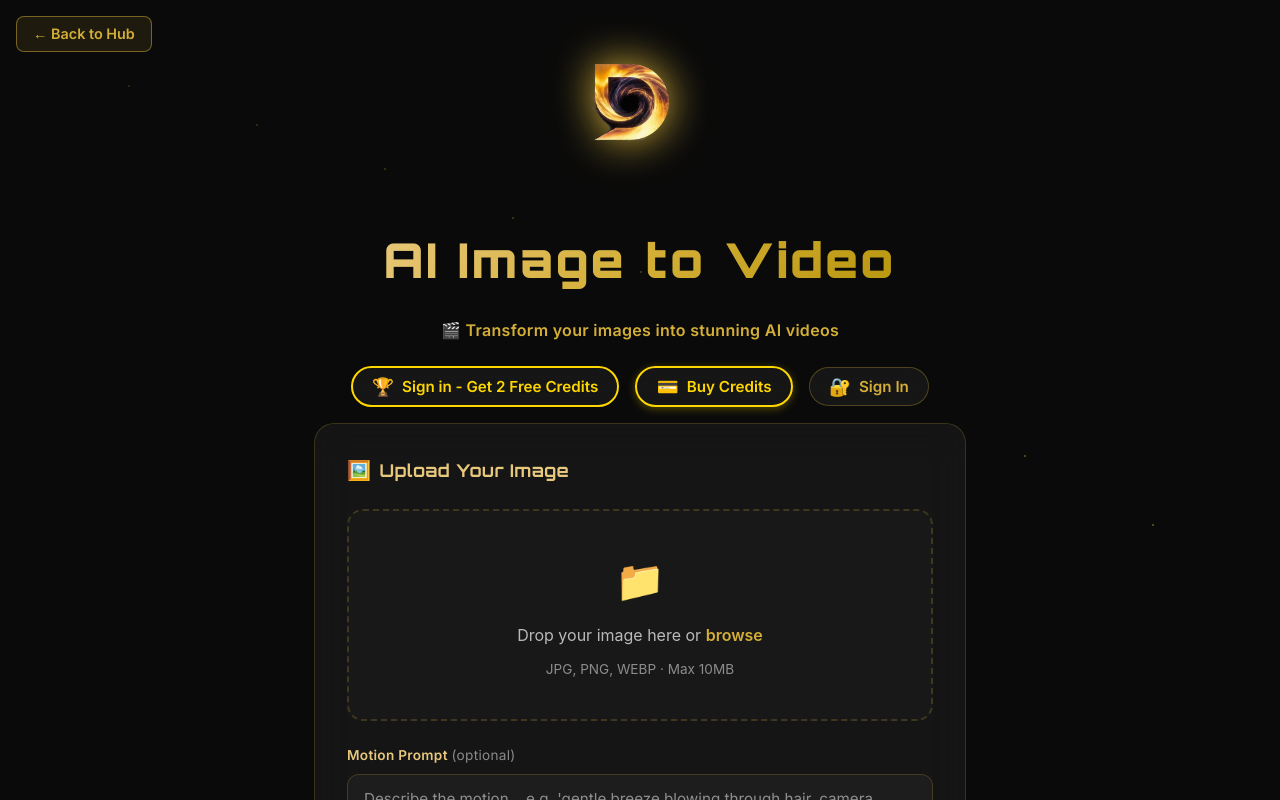
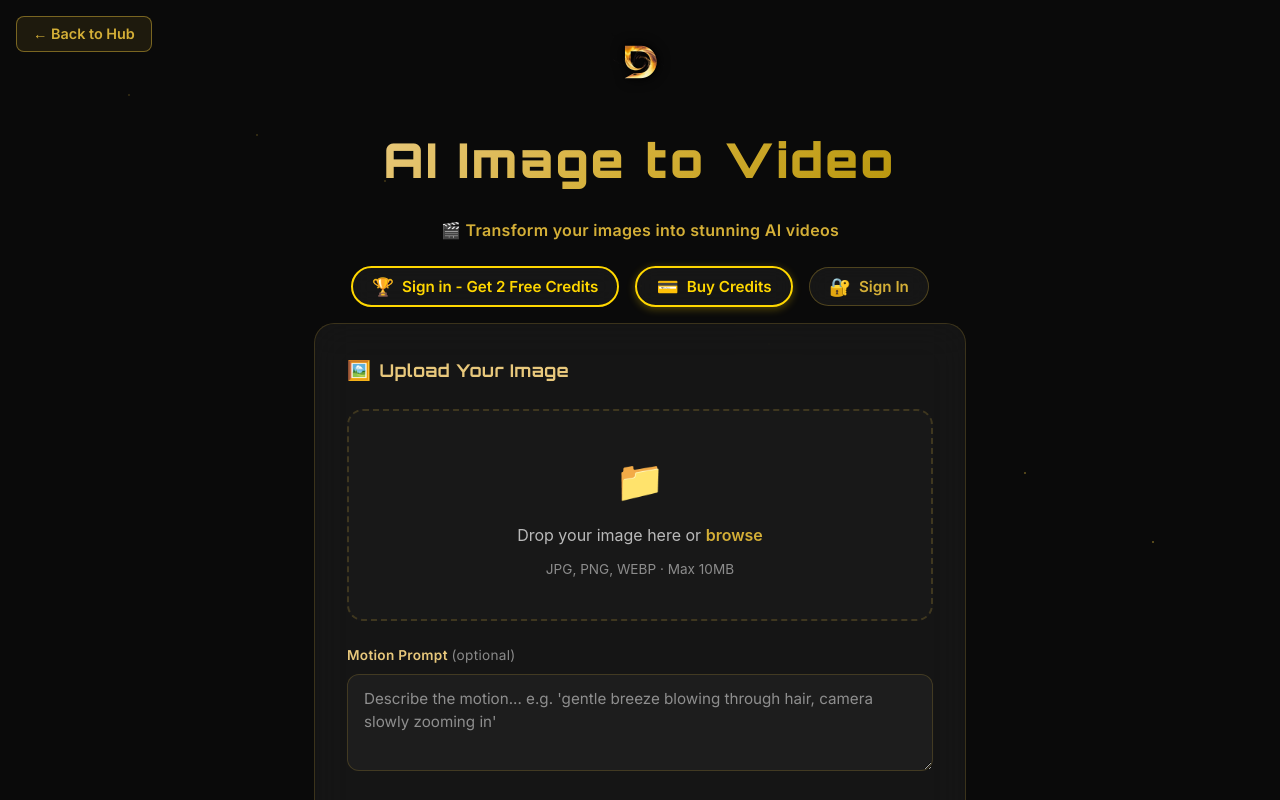
Before and after one commit to deepvortexia/image-to-video, a Next.js app: page / in a window 1280 px wide. Shown: the top 800 px of the page. Built offline with nearby package versions, Linux system fonts and the light colour scheme; no server answers.

Commit message:
Update logo to reallitylogoreal.webp, 60px black halo, remove glow animation
Co-Authored-By: Claude Sonnet 4.6 <noreply@anthropic.com>

```diff
--- a/components/Header.css
+++ b/components/Header.css
@@ -24,38 +24,19 @@
 .back-to-hub-link:hover { background: rgba(212,175,55,0.2); border-color: #D4AF37; transform: translateX(-2px); }
 
 .logo-display-zone {
-  position: relative;
-  width: 160px; height: 160px;
+  height: 60px;
+  width: auto;
   margin: 0 auto 1rem;
+  display: flex;
+  align-items: center;
+  justify-content: center;
 }
 
 .brand-logo-image {
-  width: 100%; height: 100%; object-fit: contain;
-  position: relative; z-index: 3;
-  animation: logoGlowPulse 3s ease-in-out infinite;
-  filter: drop-shadow(0 0 20px #D4AF37);
-}
-
-@keyframes logoGlowPulse {
-  0%, 100% { filter: drop-shadow(0 0 20px #D4AF37) brightness(1); }
-  50% { filter: drop-shadow(0 0 35px #E8C87C) brightness(1.2); }
-}
-
-.orbit-ring-one, .orbit-ring-two, .orbit-ring-three {
-  position: absolute;
-  top: 50%; left: 50%;
-  transform: translate(-50%, -50%);
-  border: 2px solid #D4AF37;
-  border-radius: 50%;
-  opacity: 0.3;
-}
-.orbit-ring-one { width: 180px; height: 180px; animation: orbitSpin 12s linear infinite; border-top-color: transparent; border-left-color: transparent; }
-.orbit-ring-two { width: 210px; height: 210px; animation: orbitSpin 18s linear infinite reverse; border-right-color: transparent; border-bottom-color: transparent; }
-.orbit-ring-three { width: 240px; height: 240px; animation: orbitSpin 24s linear infinite; border-top-color: transparent; border-bottom-color: transparent; }
-
-@keyframes orbitSpin {
-  from { transform: translate(-50%, -50%) rotate(0deg); }
-  to { transform: translate(-50%, -50%) rotate(360deg); }
+  height: 60px;
+  width: auto;
+  object-fit: contain;
+  filter: drop-shadow(0 0 6px rgba(0,0,0,0.7)) drop-shadow(0 0 2px rgba(0,0,0,1));
 }
 
 .brand-title-text {
@@ -130,10 +111,7 @@
 @media (max-width: 768px) {
   .hub-header { padding: 3rem 1rem 1rem; }
   .back-to-hub-link { font-size: 0.75rem; padding: 0.25rem 0.65rem; }
-  .logo-display-zone { width: 120px; height: 120px; margin: 0 auto 2rem; }
-  .orbit-ring-one { width: 140px; height: 140px; }
-  .orbit-ring-two { width: 160px; height: 160px; }
-  .orbit-ring-three { width: 180px; height: 180px; }
+  .logo-display-zone { width: 36px; height: 36px; margin: 0 auto 1rem; }
   .brand-title-text { font-size: 1.5rem; letter-spacing: 2px; margin: 1rem 0 0.4rem; }
   .primary-tagline { font-size: 1rem; }
   .hub-pills-container { gap: 0.75rem; }
@@ -145,10 +123,7 @@
 
 @media (max-width: 480px) {
   .hub-header { padding: 3rem 0.5rem 1rem; }
-  .logo-display-zone { width: 100px; height: 100px; }
-  .orbit-ring-one { width: 120px; height: 120px; }
-  .orbit-ring-two { width: 140px; height: 140px; }
-  .orbit-ring-three { width: 160px; height: 160px; }
+  .logo-display-zone { width: 60px; height: 60px; }
   .brand-title-text { font-size: 1.2rem; letter-spacing: 1px; }
   .hub-pills-container { flex-direction: column; width: 100%; max-width: 300px; }
   .hub-pill { width: 100%; justify-content: center; padding: 0.7rem 1rem; }
@@ -156,6 +131,6 @@
 }
 
 @media (prefers-reduced-motion: reduce) {
-  .brand-logo-image, .orbit-ring-one, .orbit-ring-two, .orbit-ring-three { animation: none; }
+  .brand-logo-image { animation: none; }
   .back-to-hub-link:hover, .buy-credits-pill:hover, .signin-pill:hover { transform: none; }
 }
--- a/components/Header.tsx
+++ b/components/Header.tsx
@@ -57,7 +57,7 @@ export default function Header() {
         )}
 
         <div className="logo-display-zone">
-          <img src="/real.png" alt="Deep Vortex" className="brand-logo-image" loading="eager" fetchPriority="high" style={{ width: '140px', height: '140px', filter: 'drop-shadow(0 0 18px rgba(255,215,100,0.45)) drop-shadow(0 0 36px rgba(255,215,100,0.2))' }} />
+          <img src="/reallitylogoreal.webp" alt="Deep Vortex" className="brand-logo-image" loading="eager" fetchPriority="high" />
         </div>
 
         <h1 className="brand-title-text">AI Image to Video</h1>
```
Also changed, not shown: public/reallitylogoreal.webp (added).
